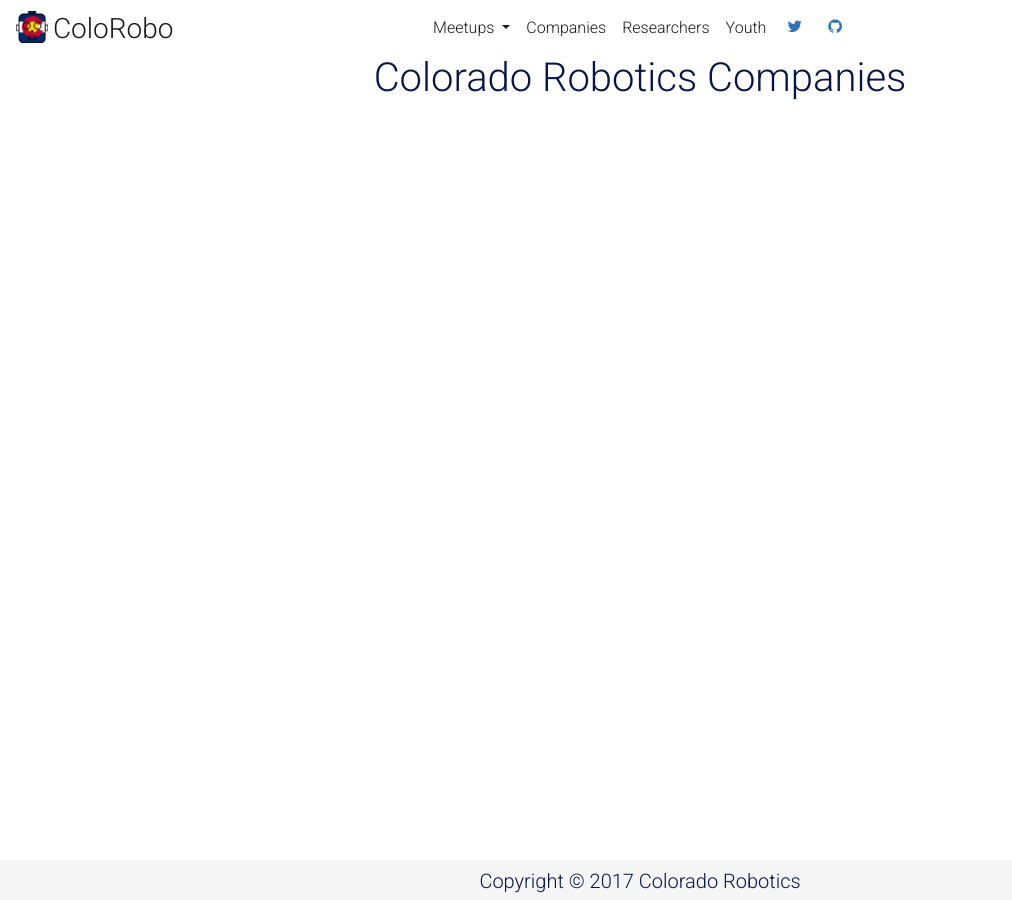
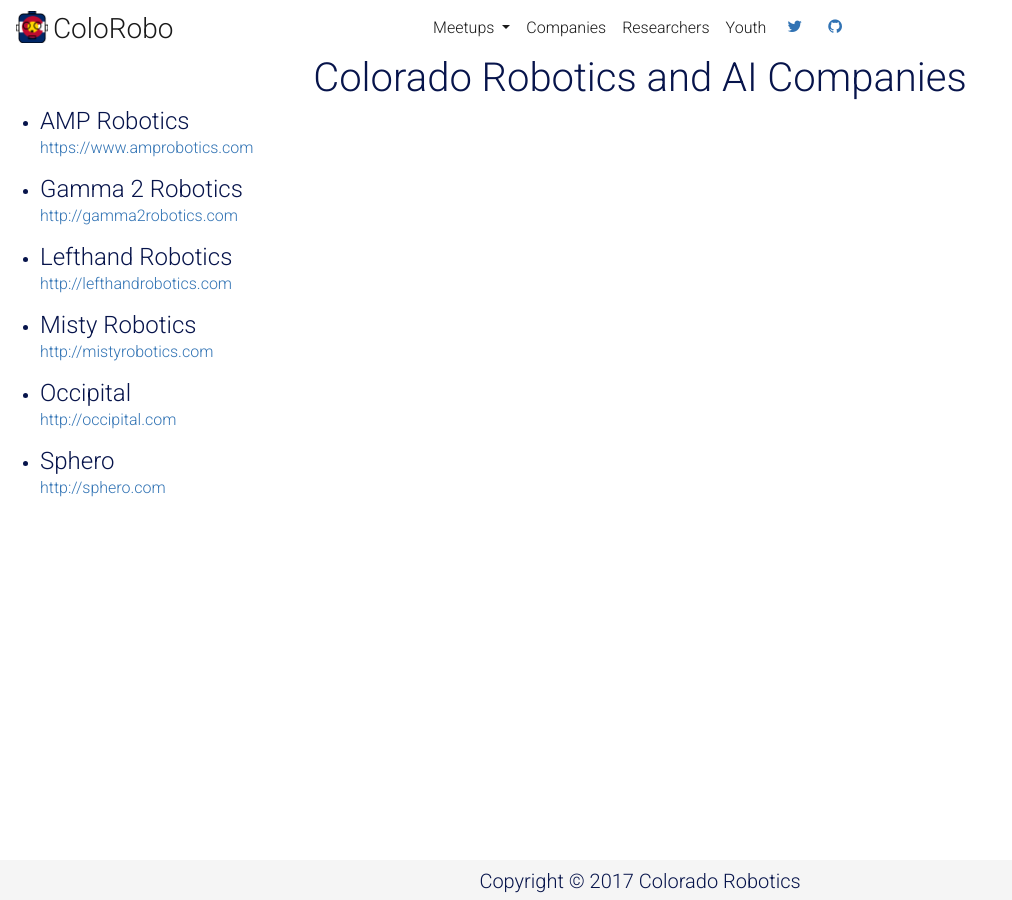
Before and after one commit to colorado-robotics/colorado-robotics.github.io, a Jekyll site: the page built from companies.md, in a window 1280 px wide. Shown: the whole page, without its empty margins (0-1012 px from the left). Built offline with Jekyll 4.4.1, drawn with Linux system fonts in a browser that asks for light colours; nearby versions of some CDN libraries; comment, search, counter and statistics services are not loaded.

Commit message:
Add initial companies data.

```diff
--- a/companies.md
+++ b/companies.md
@@ -2,6 +2,53 @@
 title: ColoRobots Companies
 permalink: /companies
 layout: main
+
+# TODO: Add logos, description, location.
+companies:
+  - gamma2:
+    name: Gamma 2 Robotics
+    url: http://gamma2robotics.com
+
+  - occipital:
+    name: Occipital
+    url: http://occipital.com
+
+  - sphero:
+    name: Sphero
+    url: http://sphero.com
+
+  - misty:
+    name: Misty Robotics
+    url: http://mistyrobotics.com
+
+  - lefthand:
+    name: Lefthand Robotics
+    url: http://lefthandrobotics.com
+
+  - amp:
+    name: AMP Robotics
+    url: https://www.amprobotics.com
+
 ---
 
-# Colorado Robotics Companies
+# Colorado Robotics and AI Companies
+
+<div class="row">
+<div class="col-10">
+
+<ul>
+
+{% assign companies = page.companies | sort: 'name' %}
+{% for co in companies %}
+
+<li>
+<span class="h4">{{ co.name }}</span>
+<p/>
+<a href="{{ co.url }}">{{ co.url }}</a>
+</li>
+
+{% endfor %}
+
+</ul>
+</div>
+</div>
--- a/css/cover.css
+++ b/css/cover.css
@@ -22,9 +22,10 @@
 body {
   color: #07144b;
   font-family: "Roboto";
-  text-align: center;
   background-color: #fff;
   font-weight: 300; }
+  body h1 {
+    text-align: center; }
 
 /* Navbar */
 .navbar-default {
--- a/css/cover.sass
+++ b/css/cover.sass
@@ -30,9 +30,11 @@
 body
   color: $color-background-font
   font-family: $font-header
-  text-align: center
   background-color: #fff
   font-weight: $font-weight
+
+  h1
+    text-align: center
 
 /* Navbar
 .navbar-default
```
Also changed, not shown: 1 other file.
